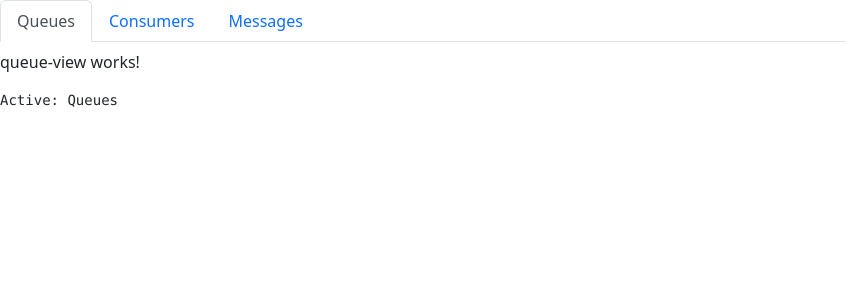
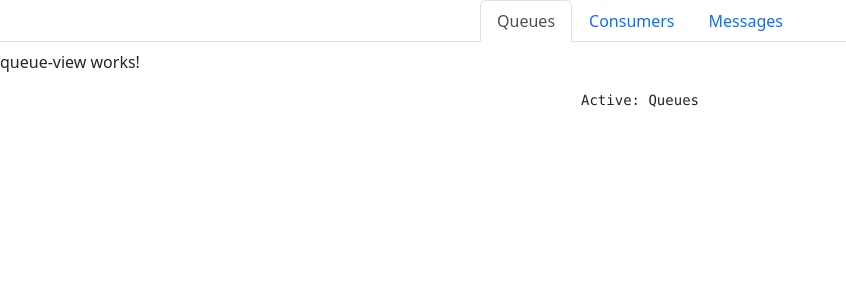
Before and after one commit to Mohamad-Kamar/sse-mq-ui, an Angular app: page / in a window 1280 px wide. Shown: the top 300 px of the page, without its empty margins (0-846 px from the left). Built offline with nearby package versions, Linux system fonts and the light colour scheme.

Commit message:
feat: center the nav bar

```diff
--- a/src/app/app.component.css
+++ b/src/app/app.component.css
@@ -0,0 +1,3 @@
+pre {
+  text-align: center;
+}
--- a/src/app/app.component.html
+++ b/src/app/app.component.html
@@ -1,4 +1,4 @@
-<ul ngbNav #nav="ngbNav" [(activeId)]="active" class="nav-tabs">
+<ul ngbNav #nav="ngbNav" [(activeId)]="active" class="nav-tabs justify-content-center">
 	<li [ngbNavItem]="queue">
 		<a ngbNavLink>{{queue}}</a>
 		<ng-template ngbNavContent>
```
